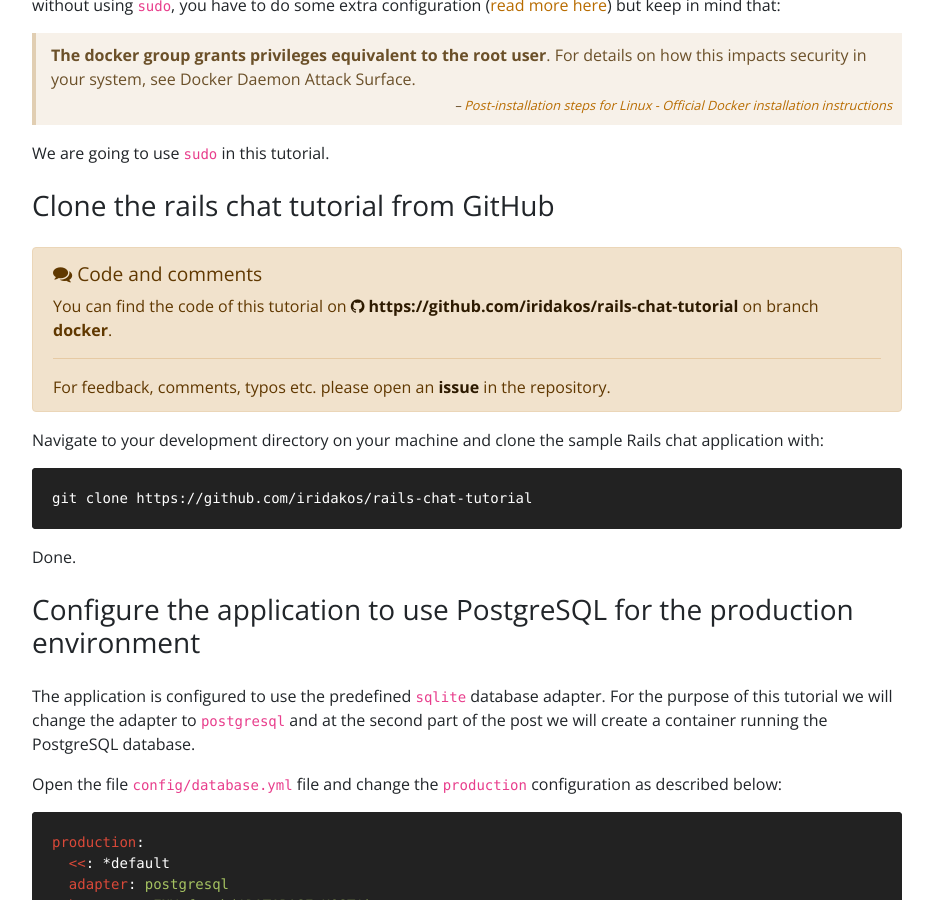
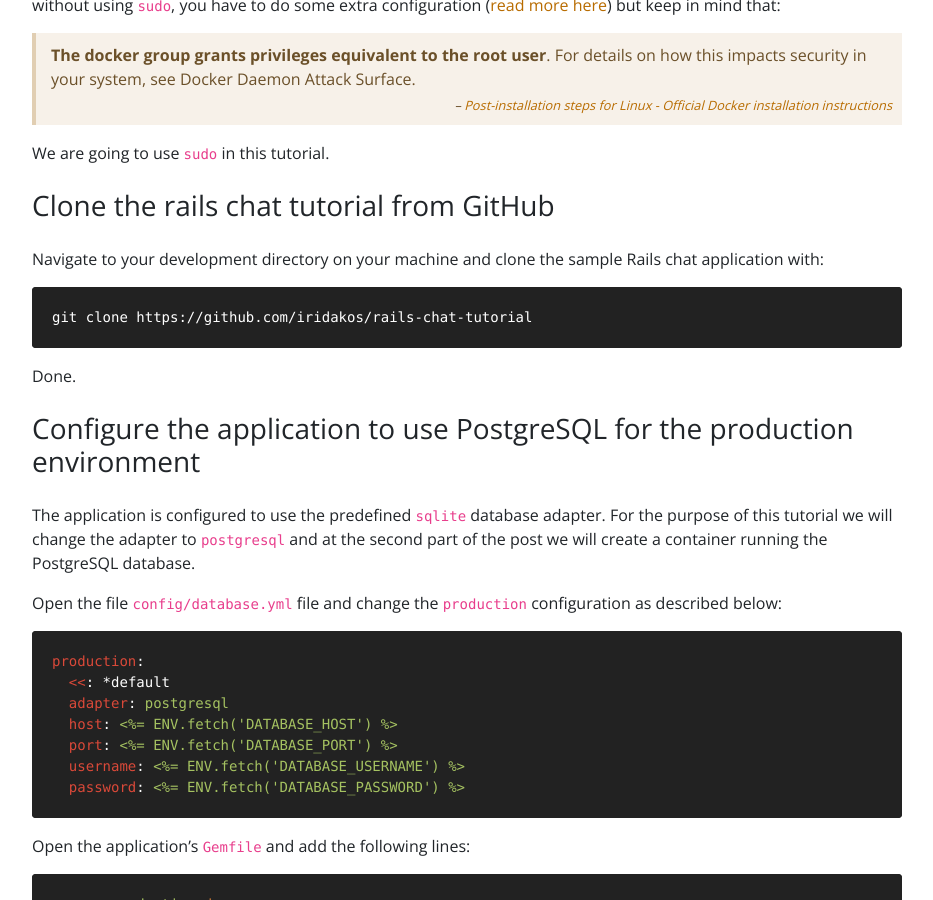
Before and after one commit to iridakos/iridakos.github.io, a Jekyll site: the page built from _posts/2019-04-07-dockerizing-a-rails-application.markdown, in a window 1280 px wide and 900 px high, scrolled down 3193 px. Shown: the whole window, without its empty margins (23-956 px from the left). Built offline with Jekyll 4.4.1, drawn with Linux system fonts in a browser that asks for light colours; nearby versions of some CDN libraries; comment, search, counter and statistics services are not loaded.

Commit message:
Update 2019-04-07-dockerizing-a-rails-application.markdown

```diff
--- a/_posts/2019-04-07-dockerizing-a-rails-application.markdown
+++ b/_posts/2019-04-07-dockerizing-a-rails-application.markdown
@@ -133,16 +133,6 @@ Upon installation, a new user group was created with the name `docker`. If you w
 We are going to use `sudo` in this tutorial.
 
 ### Clone the rails chat tutorial from GitHub
-
-<div class="alert alert-primary">
-  <div class="alert-heading"><i class="fa fa-comments"></i> Code and comments</div>
-
-  You can find the code of this tutorial on <a class="alert-link" href="https://github.com/iridakos/rails-chat-tutorial"><i class="fa fa-github"></i> https://github.com/iridakos/rails-chat-tutorial</a> on branch <strong>docker</strong>.
-
-  <hr />
-
-  For feedback, comments, typos etc. please open an <a class="alert-link" href="https://github.com/iridakos/rails-chat-tutorial/issues">issue</a> in the repository.
-</div>
 
 Navigate to your development directory on your machine and clone the sample Rails chat application with:
 
```
